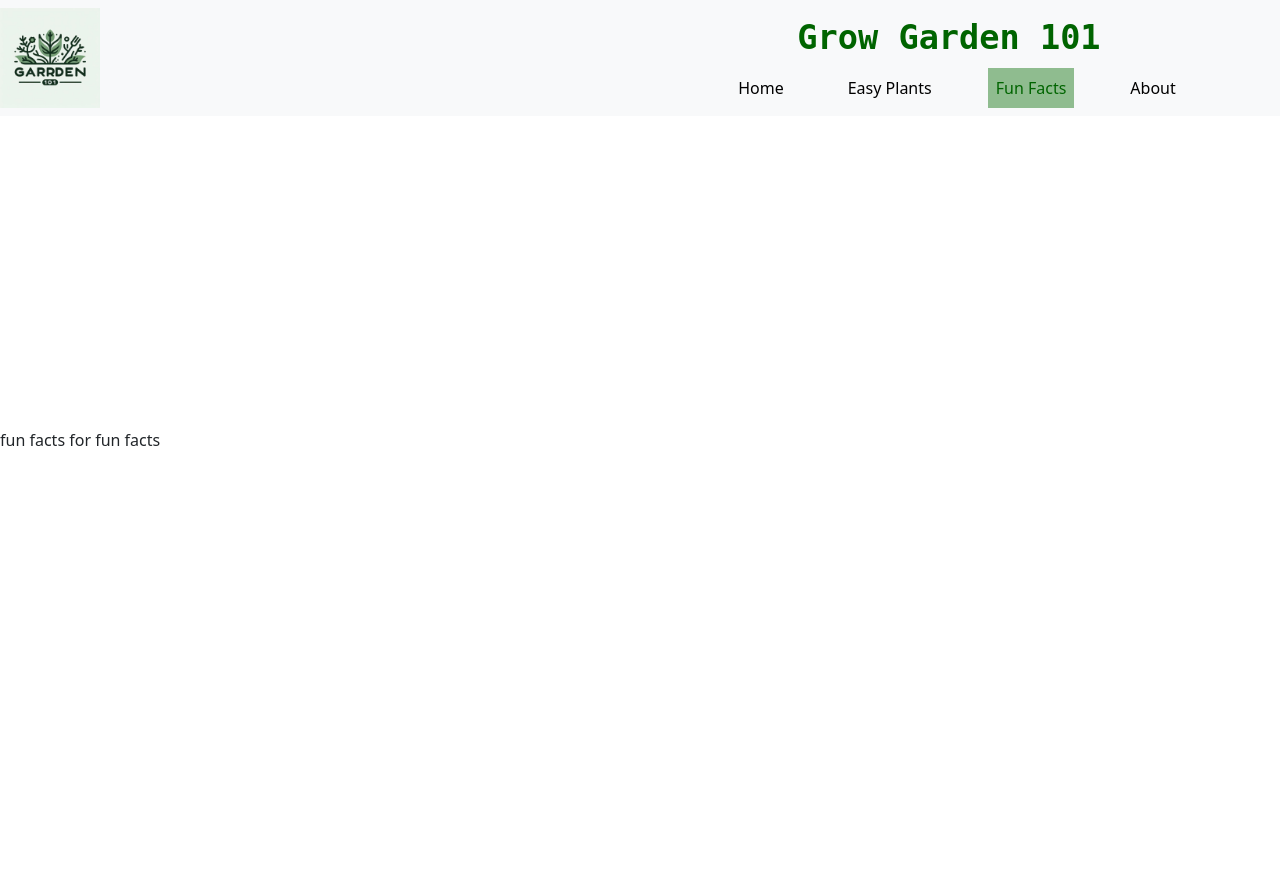
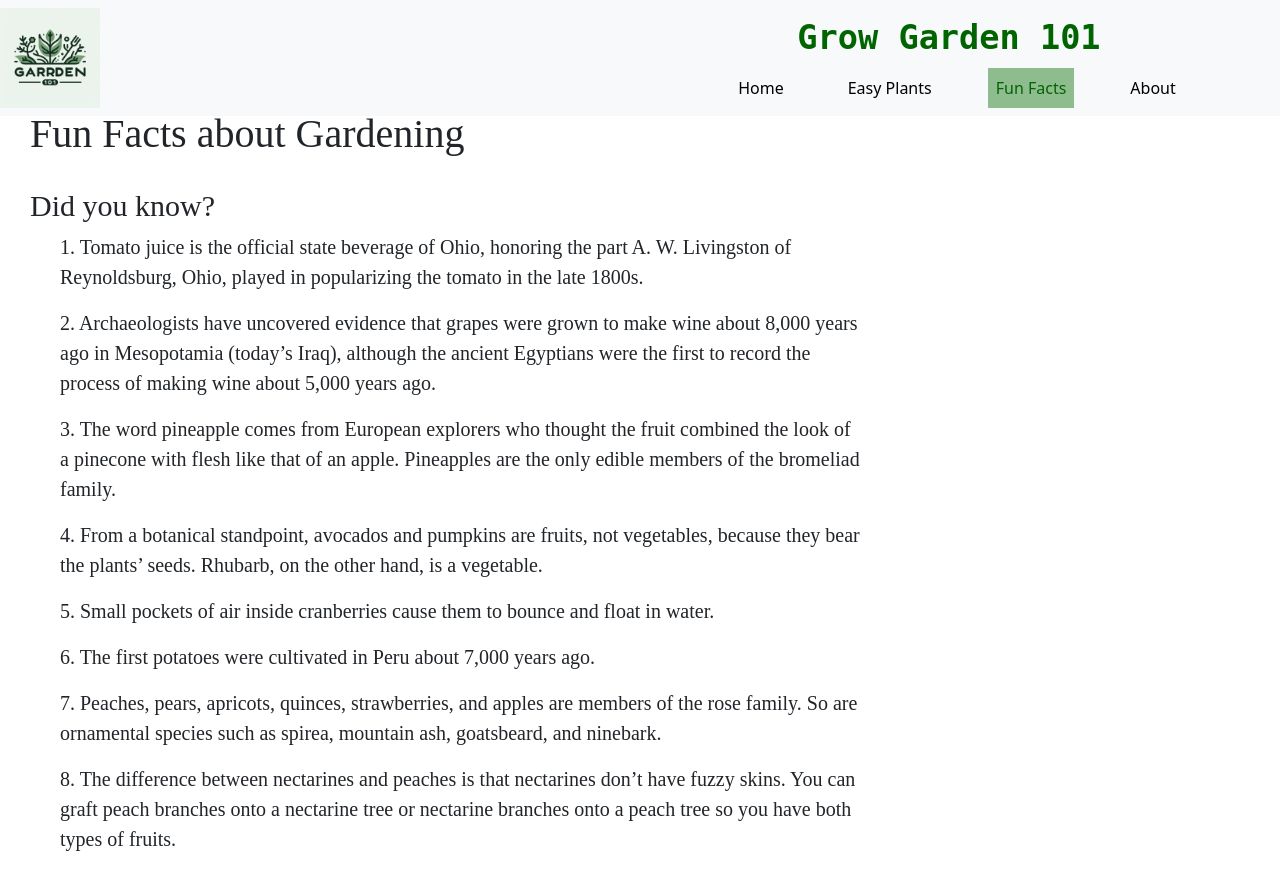
Before and after one commit to maryjohnben/growingGarden101, a React (Vite) app in the folder garden-frontend/: page /funFacts in a window 1280 px wide. Before the commit the page ends 800 px from the top, so only its background shows below. Built offline with nearby package versions, Linux system fonts and the light colour scheme.

Commit message:
Made adjustments to About and FunFacts File

```diff
--- a/garden-frontend/src/pages/About.jsx
+++ b/garden-frontend/src/pages/About.jsx
@@ -4,7 +4,33 @@ import React from "react";
 export const About = () => {
     return (
         <>
-            <div>About</div>
+            <div>
+                <h1 style={{ fontFamily: 'cursive' + '', fontSize: '40' +'px', marginLeft:'30px' }}>
+                    About Grow Garden 101
+                </h1>
+
+                <p style={{ fontFamily: 'Avenir' + '', fontSize: '20' + 'px', maxWidth: "800px", marginLeft:'60px', textIndent:'30px'}}>
+                    Welcome to Grow Garden 101, your ultimate gardening companion! Whether you're a
+                    seasoned green thumb or just starting out with your very first seedling, Grow Garden 101
+                    is here to support you every step of the way. Our mission is simple: to make gardening
+                    accessible, enjoyable, and successful for everyone, regardless of experience level.
+                </p>
+
+                <p style={{ fontFamily: 'Avenir' + '', fontSize: '20' + 'px', maxWidth: "800px", marginLeft:'60px' , textIndent:'30px'}}>
+                    At Grow Garden 101, we believe that gardening is more than just a hobby—it's a way to
+                    connect with nature, grow your own fresh produce, and create a sustainable lifestyle.
+                    That's why we offer a wealth of resources, expert tips, and easy-to-follow guides tailored
+                    to beginners and experienced gardeners alike. From planning your garden layout to
+                    understanding soil health, watering schedules, and seasonal planting, we've got you covered.
+                </p>
+
+
+                <p style={{ fontFamily: 'Avenir' + '', fontSize: '20' + 'px', maxWidth: "800px", marginLeft:'60px', textIndent:'30px'}}>
+                    Join a thriving community of garden enthusiasts who share their experiences, challenges,
+                    and triumphs. Let Grow Garden 101 inspire you to transform your outdoor space, nurture
+                    your plants, and cultivate your gardening skills. Together, let's grow something amazing!
+                </p>
+             </div>
         </>
     )
 }
--- a/garden-frontend/src/pages/FunFacts.jsx
+++ b/garden-frontend/src/pages/FunFacts.jsx
@@ -4,7 +4,44 @@ import React from "react";
 export default function FunFacts() {
     return (
         <div>
-            fun facts for fun facts
+            <h1 style={{ fontFamily: 'cursive' + '', fontSize: '40' +'px', margin:'30px'}}>
+            Fun Facts about Gardening
+            </h1>
+
+
+            <h2 style={{ fontFamily: 'Avenir' + '', fontSize: '30' +'px', marginLeft:'30px'}}>
+            Did you know?
+            </h2>
+
+            <p style={{fontFamily: 'Avenir' + '', fontSize: '20' + 'px', maxWidth: "800px", marginLeft:'60px'}}>
+            1.  Tomato juice is the official state beverage of Ohio, honoring the part A. W. Livingston of Reynoldsburg, Ohio, played in popularizing the tomato in the late 1800s.
+            </p>
+
+            <p style={{fontFamily: 'Avenir' + '', fontSize: '20' + 'px', maxWidth: "800px", marginLeft:'60px'}}>
+            2.  Archaeologists have uncovered evidence that grapes were grown to make wine about 8,000 years ago in Mesopotamia (today’s Iraq), although the ancient Egyptians were the first to record the process of making wine about 5,000 years ago.
+            </p>
+
+            <p style={{fontFamily: 'Avenir' + '', fontSize: '20' + 'px', maxWidth: "800px", marginLeft:'60px'}}>
+            3.  The word pineapple comes from European explorers who thought the fruit combined the look of a pinecone with flesh like that of an apple. Pineapples are the only edible members of the bromeliad family.
+            </p>
+
+            <p style={{fontFamily: 'Avenir' + '', fontSize: '20' + 'px', maxWidth: "800px", marginLeft:'60px'}}>
+            4.  From a botanical standpoint, avocados and pumpkins are fruits, not vegetables, because they bear the plants’ seeds. Rhubarb, on the other hand, is a vegetable.
+            </p>
+
+            <p style={{fontFamily: 'Avenir' + '', fontSize: '20' + 'px', maxWidth: "800px", marginLeft:'60px'}}>
+            5. Small pockets of air inside cranberries cause them to bounce and float in water.</p>
+
+            <p style={{fontFamily: 'Avenir' + '', fontSize: '20' + 'px', maxWidth: "800px", marginLeft:'60px'}}>
+            6. The first potatoes were cultivated in Peru about 7,000 years ago.</p>
+
+            <p style={{fontFamily: 'Avenir' + '', fontSize: '20' + 'px', maxWidth: "800px", marginLeft:'60px'}}>
+            7. Peaches, pears, apricots, quinces, strawberries, and apples are members of the rose family. So are ornamental species such as spirea, mountain ash, goatsbeard, and ninebark.
+            </p>
+
+            <p style={{fontFamily: 'Avenir' + '', fontSize: '20' + 'px', maxWidth: "800px", marginLeft:'60px'}}>
+            8. The difference between nectarines and peaches is that nectarines don’t have fuzzy skins. You can graft peach branches onto a nectarine tree or nectarine branches onto a peach tree so you have both types of fruits.
+            </p>
         </div>
     )
 }
```
